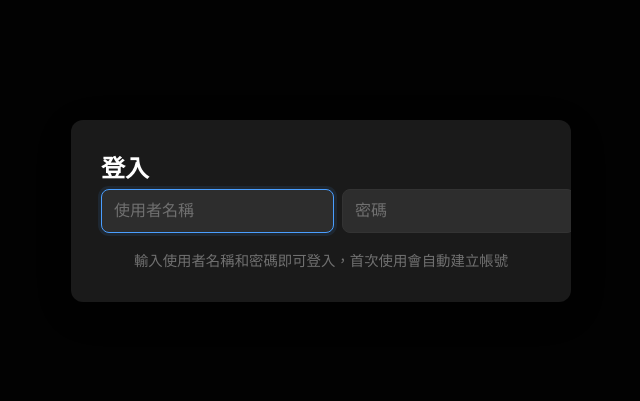
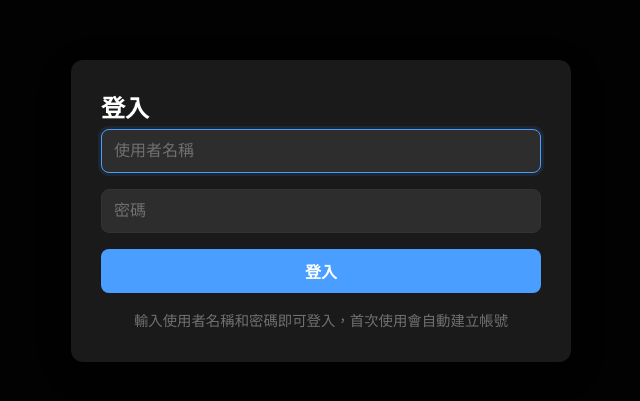
Before and after one commit to Ty-1969/recorder, a website: page public/index.html in a window 1280 px wide. Shown: the part 189-590 px from the top of the page, without its empty margins (319-959 px from the left). Drawn offline with nearby package versions, Linux system fonts and the light colour scheme.

Commit message:
調整登入畫面為垂直排列：使用者名稱、密碼、登入按鈕上下排列

```diff
--- a/public/css/style.css
+++ b/public/css/style.css
@@ -511,12 +511,13 @@ textarea.form-input {
 /* 登入表單 */
 .auth-form-row {
     display: flex;
-    gap: 8px;
+    flex-direction: column;
+    gap: 16px;
     align-items: stretch;
 }
 
 .auth-input {
-    flex: 1;
+    width: 100%;
     padding: 12px;
     background: var(--bg-tertiary);
     border: 1px solid var(--border-color);
@@ -540,12 +541,12 @@ textarea.form-input {
 }
 
 #authSubmit {
+    width: 100%;
     padding: 12px 24px;
     white-space: nowrap;
-    flex-shrink: 0;
     height: 44px;
     box-sizing: border-box;
-    display: inline-flex;
+    display: flex;
     align-items: center;
     justify-content: center;
 }
```
